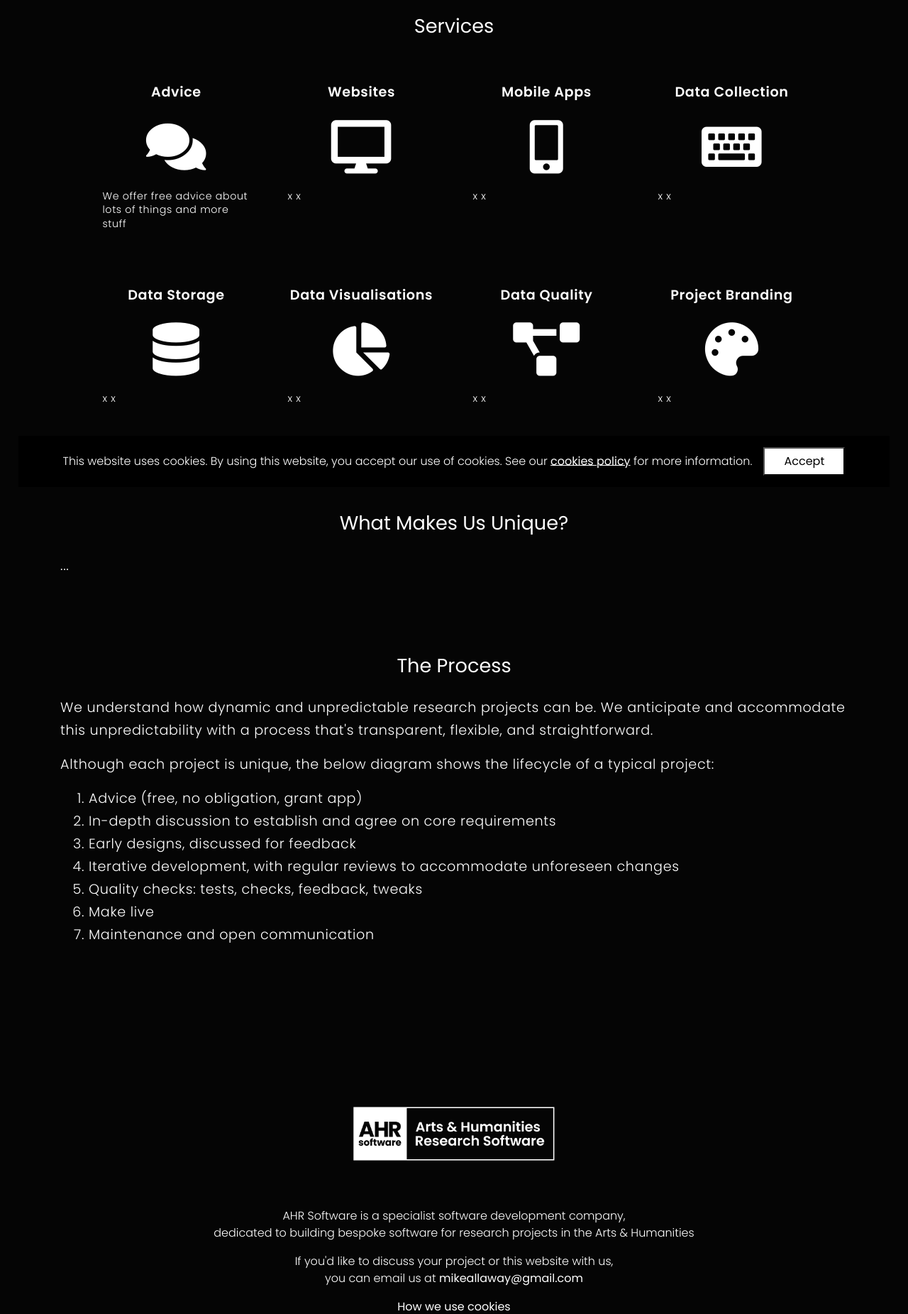
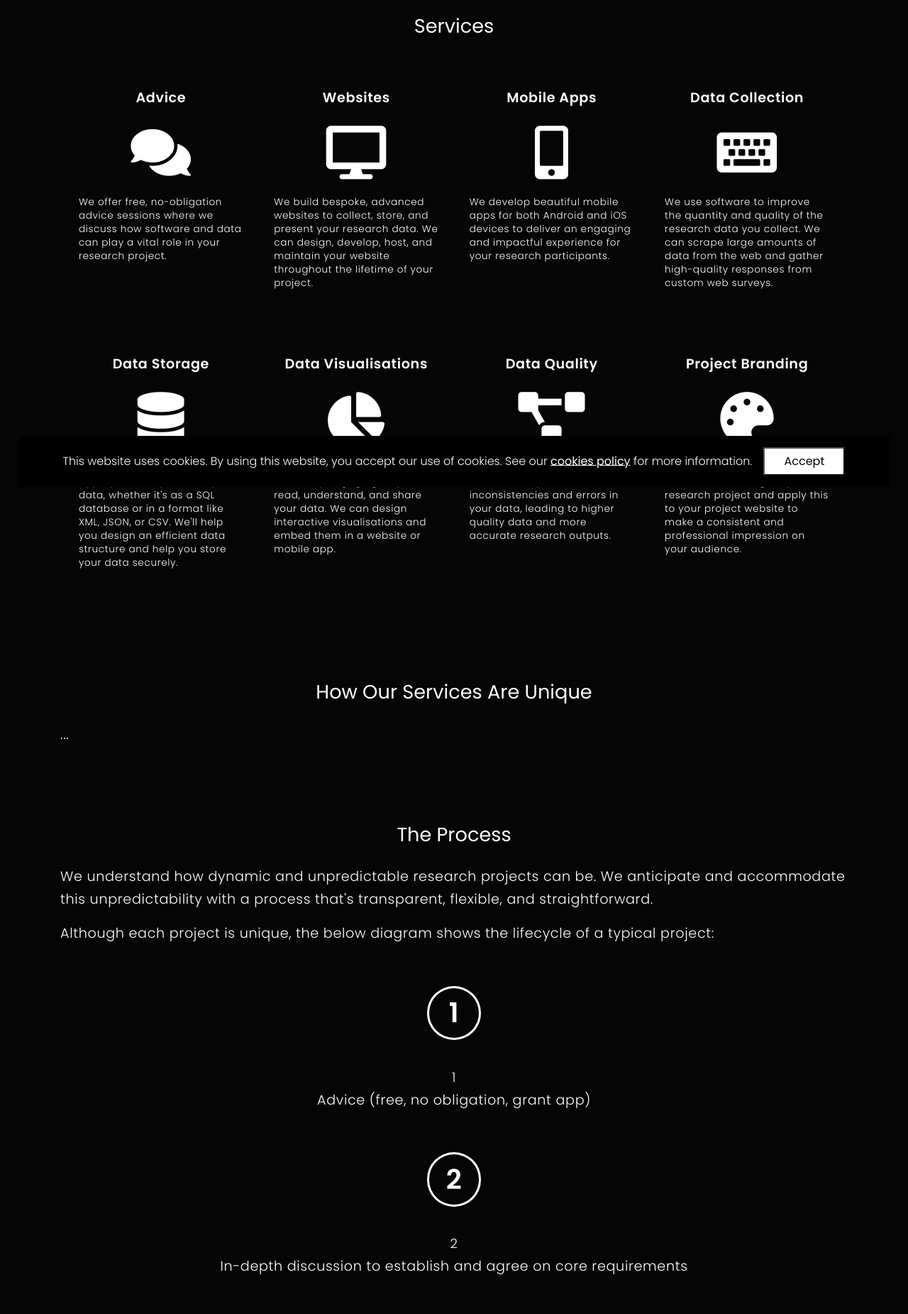
Before and after one commit to ahrsoftware/ahr-website, a Django app: page /services/ in a window 1280 px wide. Shown: the part 88-1939 px from the top of the page at 71% size. Run offline with Django 3.2, Linux system fonts and the light colour scheme; data comes from the database, SQL or seed files in the repository; parts of the project's set-up code (start-up, migrations or seed data) failed here and were passed over; some libraries are stand-ins or nearby versions.

Commit message:
first attempt at process list

```diff
--- a/django/core/static/css/custom.css
+++ b/django/core/static/css/custom.css
@@ -293,8 +293,8 @@
 
 #services-list a {
     display: inline-block;
-    width: 15em;
-    margin: 0.5em;
+    width: 16.5em;
+    margin: 1em 0.2em;
     padding: 1em;
     list-style: none;
     vertical-align: top;
@@ -324,10 +324,37 @@
 }
 
 #services-list a li p {
-    font-size: 0.89em;
+    font-size: 0.85em;
     line-height: 1.4em;
     text-align: left;
 }
+
+#services-process-list {
+
+    max-width: 90%;
+    margin: 2em auto 1em auto;
+    padding-left: 0;
+    list-style: none;
+    counter-reset: serviceprocesslistcounter;
+    text-align: center;
+}
+
+#services-process-list li::before {
+    content: counter(serviceprocesslistcounter) "";
+    border: 3px solid white;
+    border-radius: 100%;
+    display: block;
+    width: 2em;
+    font-weight: bold;
+    padding: 0.5em;
+    font-size: 2em;
+    margin: 1.5em auto 0.5em auto;
+}
+
+#services-process-list li {
+    counter-increment: serviceprocesslistcounter;
+}
+
 
 /* ---------- Footer ---------- */
 
--- a/django/datadriven/templates/datadriven/services.html
+++ b/django/datadriven/templates/datadriven/services.html
@@ -20,7 +20,7 @@
             {% endfor %}
         </ul>
 
-        <h2>What Makes Us Unique?</h2>
+        <h2>How Our Services Are Unique</h2>
         <p>
             ...
         </p>
@@ -32,14 +32,35 @@
         <p>
             Although each project is unique, the below diagram shows the lifecycle of a typical project:
         </p>
-        <ol>
-            <li>Advice (free, no obligation, grant app)</li>
-            <li>In-depth discussion to establish and agree on core requirements</li>
-            <li>Early designs, discussed for feedback</li>
-            <li>Iterative development, with regular reviews to accommodate unforeseen changes</li>
-            <li>Quality checks: tests, checks, feedback, tweaks</li>
-            <li>Make live</li>
-            <li>Maintenance and open communication</li>
+        <ol id="services-process-list">
+            <li>
+                <label>1</label>
+                <span>Advice (free, no obligation, grant app)</span>
+            </li>
+            <li>
+                <label>2</label>
+                <span>In-depth discussion to establish and agree on core requirements</span>
+            </li>
+            <li>
+                <label>3</label>
+                <span>Early designs, discussed for feedback</span>
+            </li>
+            <li>
+                <label>4</label>
+                <span>Iterative development, with regular reviews to accommodate unforeseen changes</span>
+            </li>
+            <li>
+                <label>5</label>
+                <span>Quality checks: tests, checks, feedback, tweaks</span>
+            </li>
+            <li>
+                <label>6</label>
+                <span>Make live</span>
+            </li>
+            <li>
+                <label>7</label>
+                <span>Maintenance and open communication</span>
+            </li>
         </ol>
     </div>
 
```
Also changed, not shown: django/datadriven/migrations/0002_data_initial.py.
